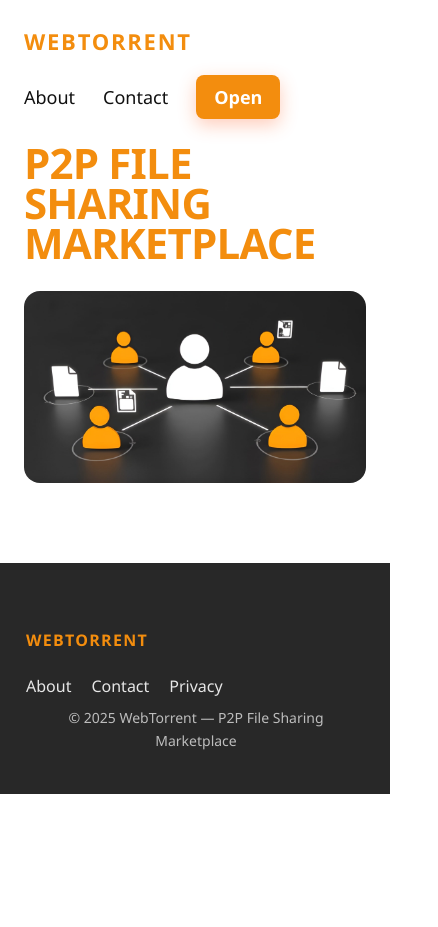
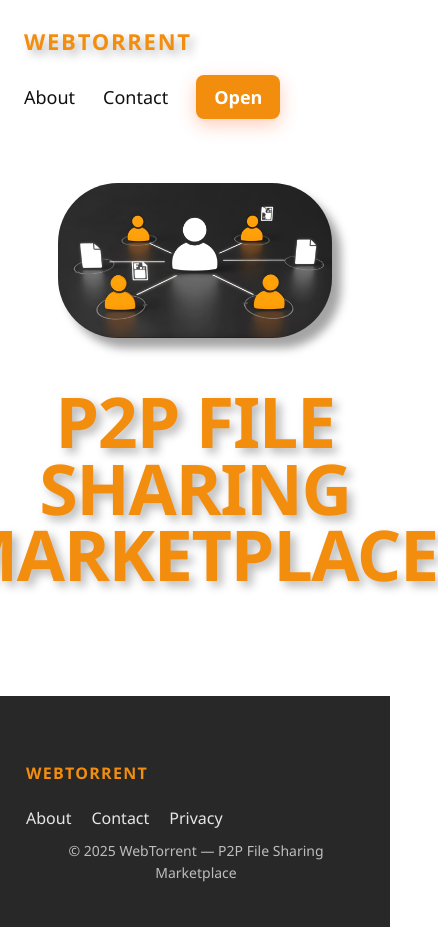
Before and after one commit to AchintyaCh/WebTorrent, a React (Vite) app: page / in a window 390 px wide. Shown: the whole page, 438 px wide, since content can reach past the window. Before the commit the page ends 844 px from the top, so only its background shows below. Built offline with nearby package versions, Linux system fonts and the light colour scheme.

Commit message:
Update HomePage.css

```diff
--- a/src/components/HomePage.css
+++ b/src/components/HomePage.css
@@ -1,5 +1,5 @@
 :root {
-  --orange: #ff5a1f;
+  --orange: #f38d0e;
   --text: #0f0f0f;
 }
 
@@ -26,6 +26,7 @@
     letter-spacing: 0.08em;
     color: var(--orange);
     text-transform: uppercase;
+    text-shadow: 5px 5px 10px #00000047;
 }
 
 .nav {
@@ -51,55 +52,63 @@
   box-shadow: 0 6px 18px rgba(255, 90, 31, 0.3);
 }
 
+
+
 .hero {
-  padding: 0 56px 64px 56px;
+    display: flex;
+    align-items: center;
+    padding-block: 12vh;
+    padding-inline: 7vh;
+    gap: 6vh;
 }
 
 .headline {
     margin: 0 0 28px 0;
     max-width: 1000px;
-  font-size: clamp(42px, 8.2vw, 96px);
+    font-size: 70px;
+    text-shadow: 5px 5px 10px #00000047;
+    z-index: 1;
     line-height: 0.95;
     font-weight: 900;
     letter-spacing: -0.02em;
     color: var(--orange);
     text-transform: uppercase;
 }
-
-.hero-image {
-  width: 100%;
-  aspect-ratio: 16 / 9;
-  object-fit: cover;
-  display: block;
-  background: #ececec;
-  border-radius: 16px;
-}
-
-.hero-video {
-  width: 100%;
-  aspect-ratio: 16 / 9;
+/* Make media elements responsive */
+.hero video, .hero img {
+    max-width: 48%;
+    height: auto;
+    box-shadow: 9px 10px 10px #0000005c;
     object-fit: cover;
   display: block;
   background: #000;
   border: none;
   border-radius: 16px;
 }
+.nav-tabs {
+    gap: 30px;
+    display: flex
+;
+}
+
+
 
 @media (max-width: 768px) {
   .site-header { padding: 24px; }
-  .hero { padding: 0 24px 40px 24px; }
+      .hero {
+        padding: 40px 24px 40px 24px;
+        flex-direction: column-reverse;
     }
-
-/* Extra small devices */
-@media (max-width: 600px) {
-  .brand { font-size: 18px; }
-  .nav { gap: 16px; font-size: 16px; width: 100%; justify-content: flex-start; }
-  .btn-open { padding: 10px 14px; }
+        .hero video, .hero img {
+        max-width: 80%;
+        height: auto;
+        border-radius: 60px;
+        box-shadow: 9px 10px 10px #0000005c;
     }
-
-/* Make media elements responsive */
-.hero video,
-.hero img {
-  max-width: 100%;
-  height: auto;
+    .headline{
+      text-align: center;
     }
+    .nav-tabs{
+      visibility: hidden;
+    }
+}
```
Lines whose indentation alone changed are shown as unchanged.
